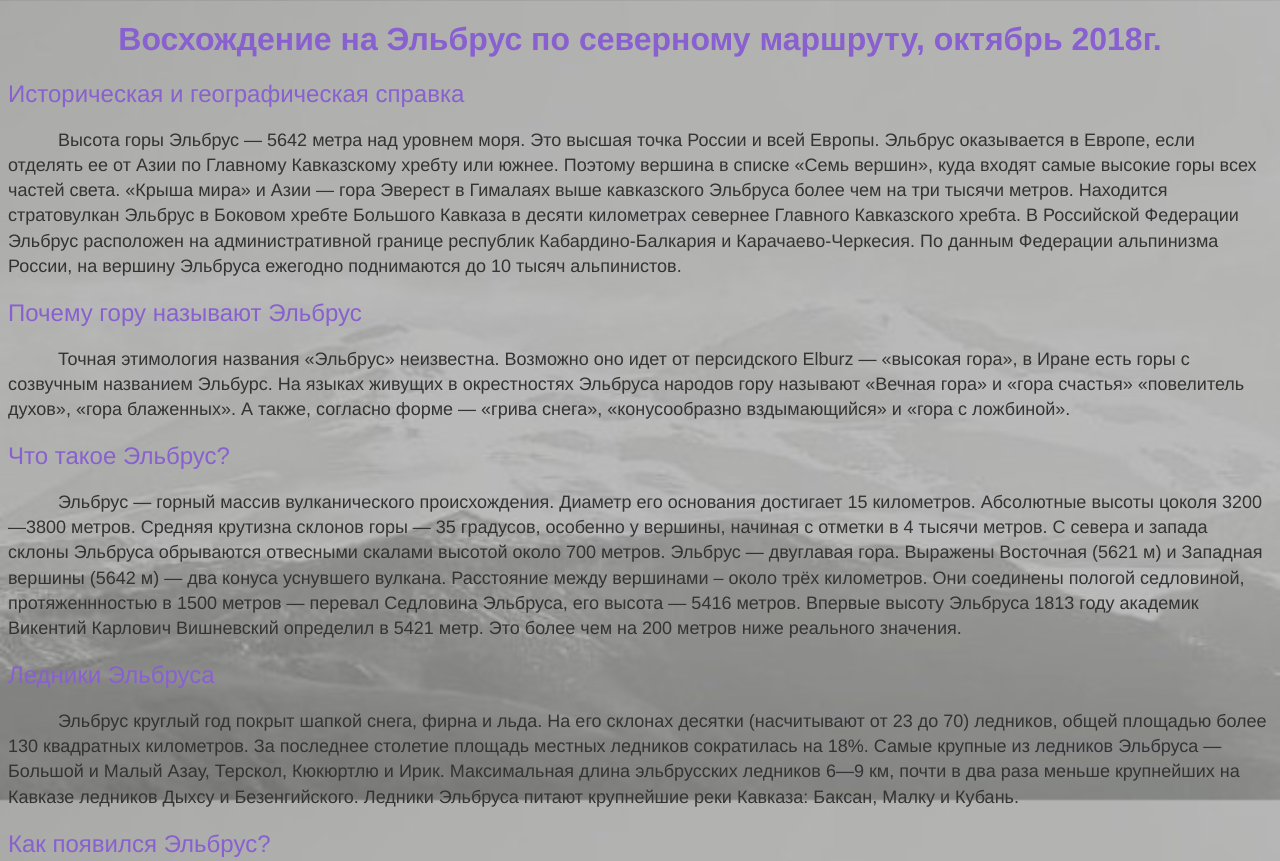
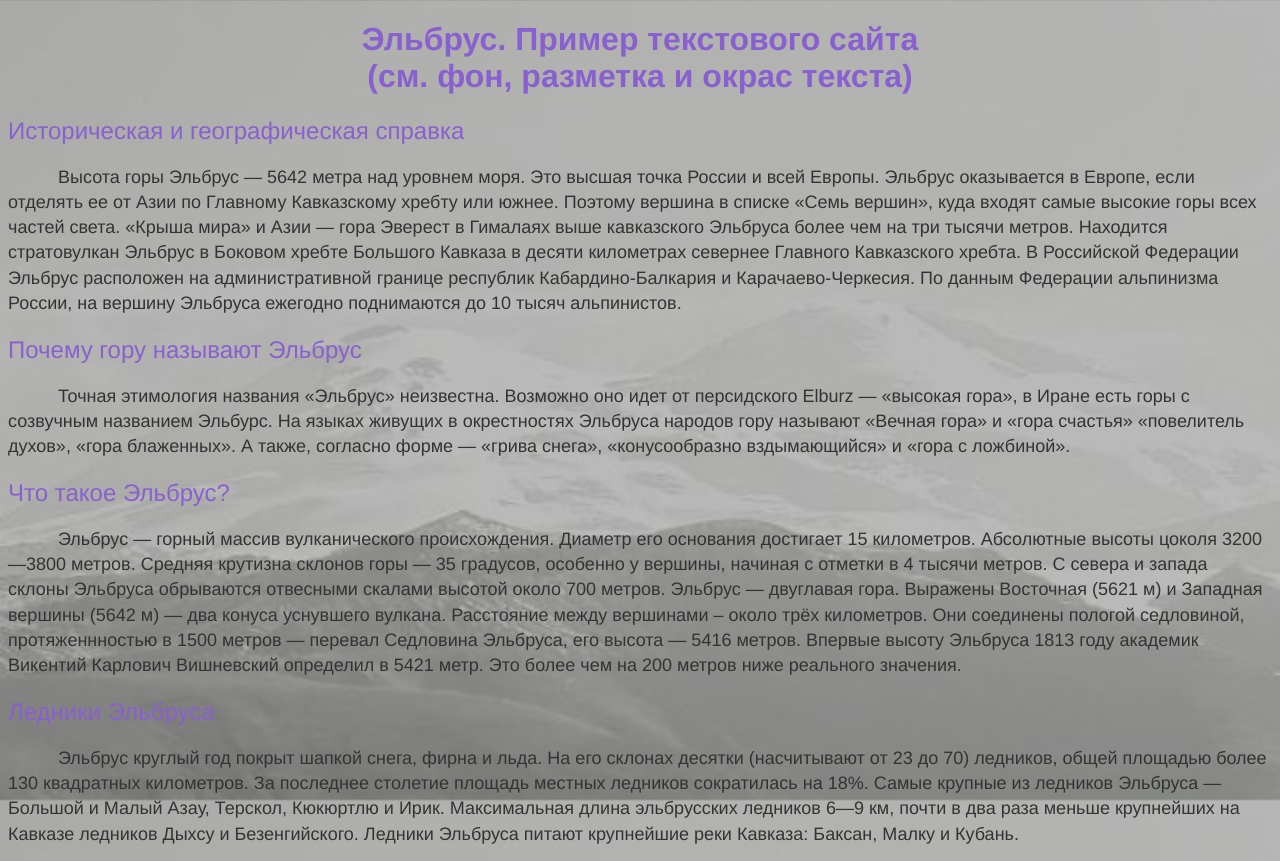
Before and after one commit to lagdfk/Elbrus, a plain HTML site: page index.html in a window 1280 px wide. Shown: the top 861 px of the page. Drawn offline with Linux system fonts and the light colour scheme.

Commit message:
Add files via upload

```diff
--- a/index.html
+++ b/index.html
@@ -3,12 +3,12 @@
 <head>
 	<meta charset="UTF-8">
 	<!-- <meta name="viewport" content="width=device-width, initial-scale=1.0"> -->
-	<title>Восхождение на Эльбрус с Севера 2018г.</title>
+	<title>Эльбрус</title>
 	<link rel="stylesheet" type="text/css"
 		href="css_Elbrus/css_Elbrus.css">
 </head>
 <body>
-	<h1 align="center" style="font-family:Helvetica; color: #8860d0;">Восхождение на Эльбрус по северному маршруту, октябрь 2018г.</h1>
+	<h1 align="center" style="font-family:Helvetica; color: #8860d0;">Эльбрус. Пример текстового сайта <br>(см. фон, разметка и окрас текста)</h1>
 
 	<article>
 		<h2>Историческая и географическая справка</h2>
```
